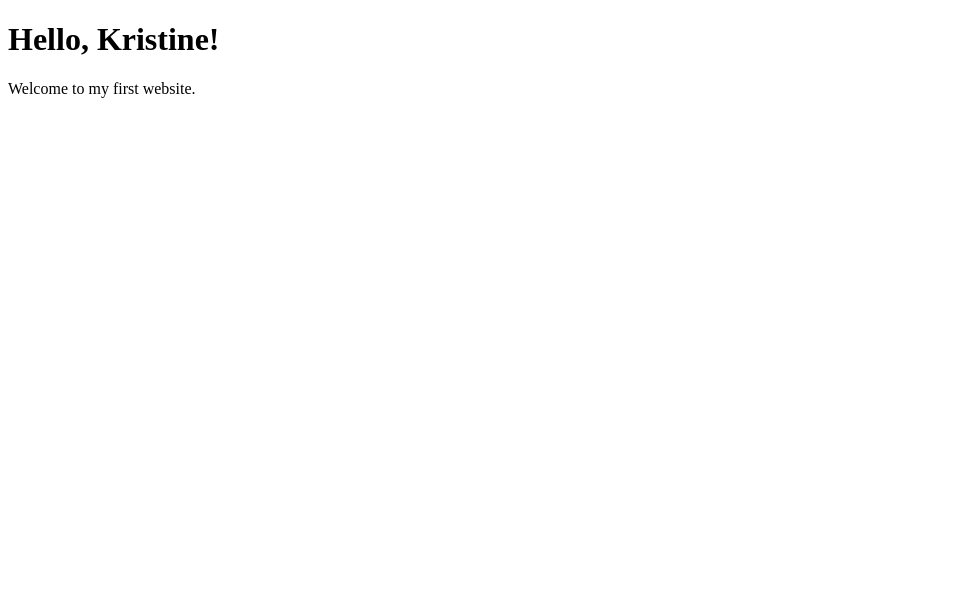
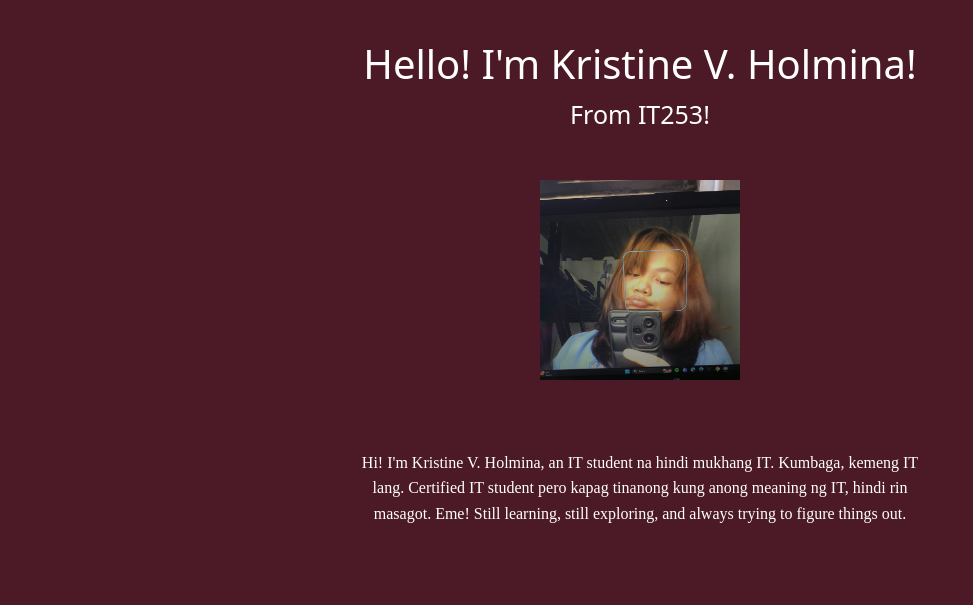
Before and after one commit to kristineholmina-arch/my-website, a plain HTML site: page index.html in a window 1280 px wide. Shown: the whole page, without its empty margins (0-973 px from the left). Drawn offline with nearby package versions, Linux system fonts and the light colour scheme.

Commit message:
Update Website

```diff
--- a/index.html
+++ b/index.html
@@ -1,12 +1,66 @@
+
 <!DOCTYPE html>
-<html>
+<html lang="en">
 <head>
-    <title>My First Website</title>
+    <title>My Profile</title>
+    <meta charset="UTF-8">
+    <meta name="viewport" content="width=device-width, initial-scale=1.0">
+
+    <link href="https://cdn.jsdelivr.net/npm/bootstrap@5.3.8/dist/css/bootstrap.min.css" rel="stylesheet">
+
+    <style>
+       body {
+    background-color: #4c1a26;
+    margin: 0;
+    min-height: 100vh;
+    text-align: center;
+    color: white;
+    padding-top: 40px;
+}
+p {
+    padding-bottom: 10px;
+    font-size: 25px;
+}
+img {
+    width: 200px;
+    height: 200px;
+    object-fit: cover;
+    margin: 20px auto;
+}
+.about-me {
+    max-width: 600px;
+    margin: 30px auto;
+    padding: 20px;
+    text-align: center;
+}
+
+.about-me p {
+    font-size: 16px;
+    line-height: 1.6;
+    font-family: 'Times New Roman', Times, serif;
+    padding-bottom: 40px;
+}
+    </style>
 </head>
+
 <body>
 
-    <h1>Hello, Kristine!</h1>
-    <p>Welcome to my first website.</p>
+    <div>
+        <h1>Hello! I'm Kristine V. Holmina!</h1>
+        <p>From IT253!</p>
+        <img src="ll.jpg" alt="My Picture">
+
+    </div>
+
+    <div class="about-me">
+    <p>
+        Hi! I'm Kristine V. Holmina, an IT student na hindi mukhang IT. Kumbaga, kemeng IT lang.
+        Certified IT student pero kapag tinanong kung anong meaning ng IT, hindi rin masagot.
+        Eme! Still learning, still exploring, and always trying to figure things out.
+    </p>
+</div>
+
+    <script src="https://cdn.jsdelivr.net/npm/bootstrap@5.3.8/dist/js/bootstrap.bundle.min.js"></script>
 
 </body>
 </html>
```
Also changed, not shown: ll.jpg (added).
